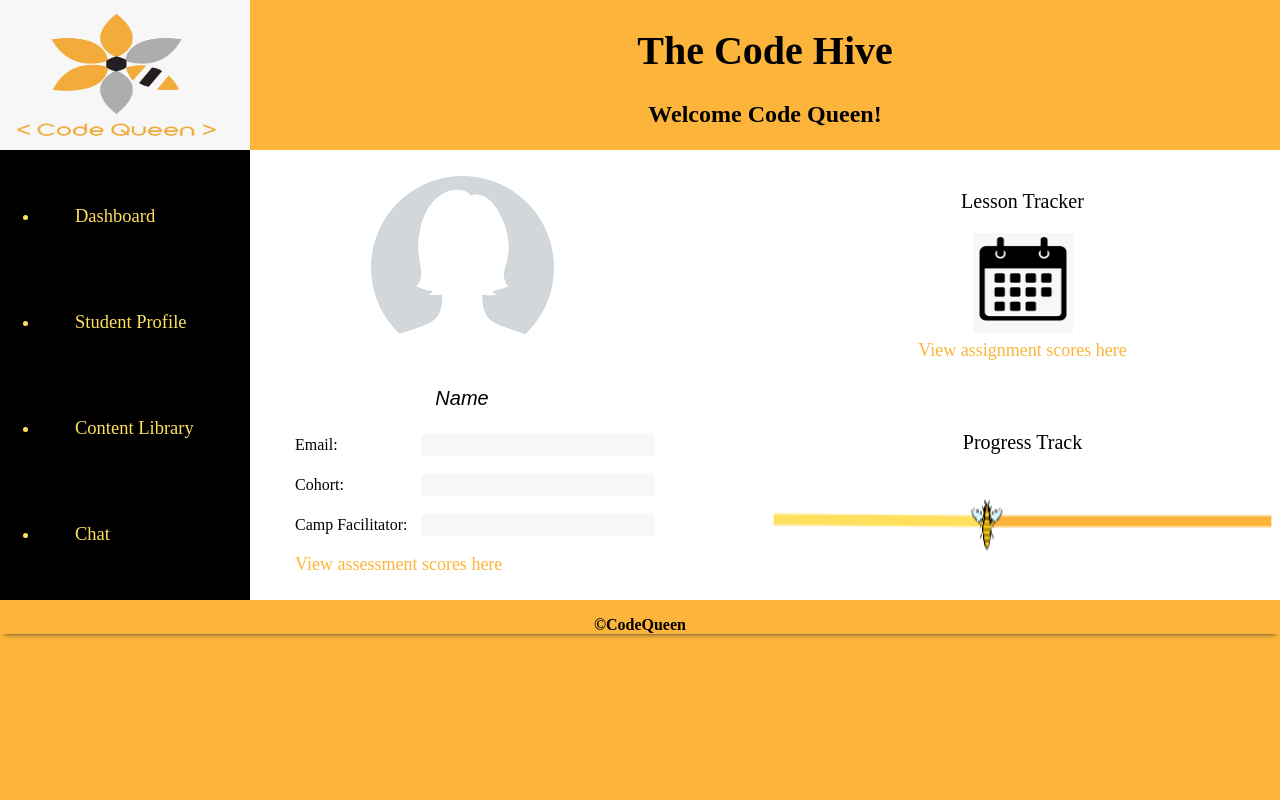
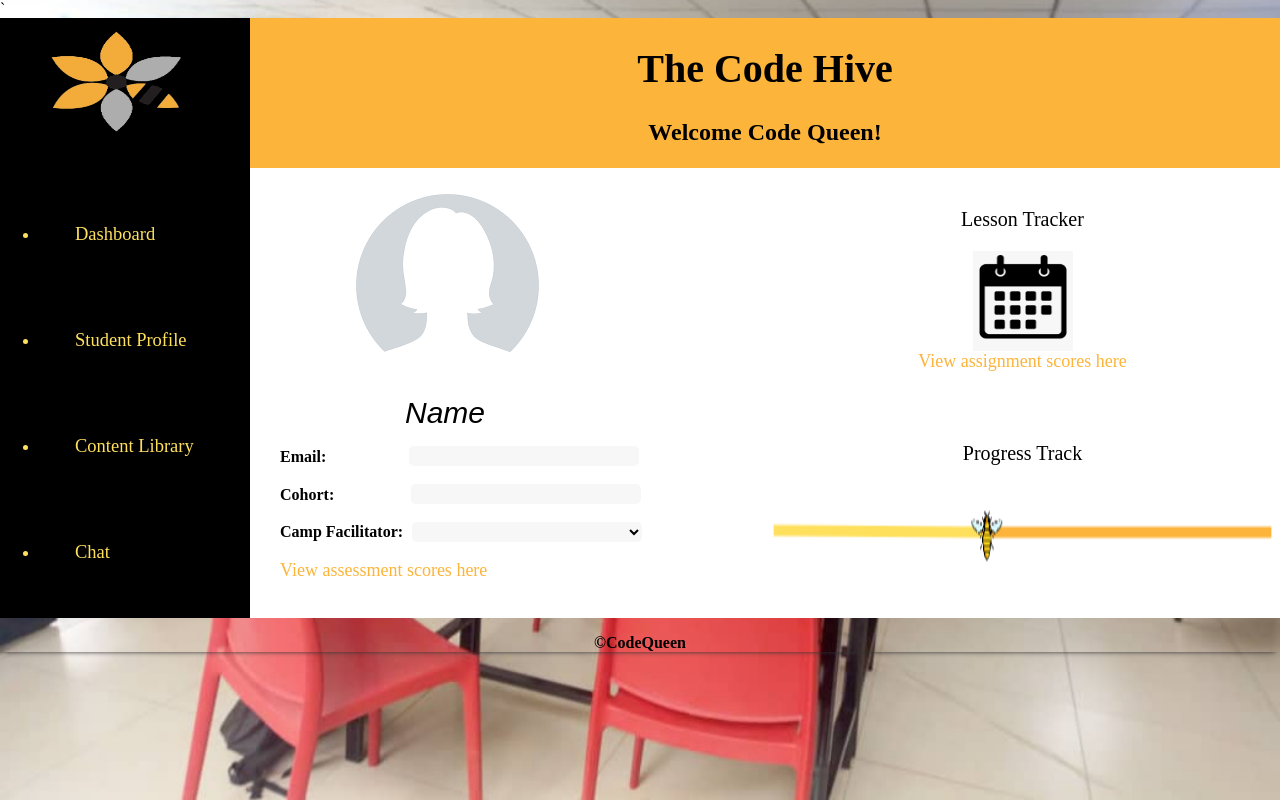
Before and after one commit to Bira274/QueenBees-frontend, a plain HTML site: page profile.html in a window 1280 px wide. Drawn offline with Linux system fonts and the light colour scheme.

Commit message:
Add recommended changes

```diff
--- a/profile.html
+++ b/profile.html
@@ -1,17 +1,19 @@
-<!DOCTYPE html>
+`<!DOCTYPE html>
 <html lang="en">
 <head>
     <meta charset="UTF-8">
     <meta http-equiv="X-UA-Compatible" content="IE=edge">
     <meta name="viewport" content="width=device-width, initial-scale=1.0">
     <link rel="stylesheet" href="./style/profile.css">
-    <link rel="icon" href="./images/logo.jpg" type="image/x-icon">
-    <title>The Code Hive</title>
+    <link rel="icon" href="./images/WhatsApp Image 2021-02-05 at 1 (2) (1).png" type="image/icon">
+    <title>The Code Hive| Student Profile</title>
 </head>
 <body>
     <div class="container">
         <div class="logo">
-            <img src="./images/logo.jpg" alt="logo">
+           <a href="./login.html">
+            <img src="./images/WhatsApp Image 2021-02-05 at 1 (2) (1).png" alt="logo">
+           </a>
         </div>
         <div class="header">
             <h1>The Code Hive</h1>
@@ -27,7 +29,9 @@
         </div>
         <div class="main">
             <div class="profile">
-                <div class="pic"><img src="./images/avatar.png" alt=""></div>
+                <div class="pic">
+                    <img src="./images/avatar.png" alt="">
+                </div>
             <div class="details">
                 <input type="text" name="" id="" placeholder="Name"><br>
                 <br><div class="email">
@@ -40,7 +44,15 @@
                 </div><br>
                 <div class="facilitator">
                     <label for="name">Camp Facilitator:</label>
-                    <input type="text" name="" id="">
+                    <select name="facilitators" id="names">
+                        <option value=""></option>
+                        <option value="">Diana Apolot</option>
+                        <option value="">Fanny Nyaiyic</option>
+                        <option value="">Monica Iyabo</option>
+                        <option value="">Nanteza Nuriat</option>
+                        <option value="">Prossy Wanyana</option>
+                        <option value="">Sandra Atim</option>
+                    </select>
                 </div><br>
                 <div class="test">
                     <a href="">View assessment scores here</a>
--- a/style/login.css
+++ b/style/login.css
@@ -1,9 +1,10 @@
 body{
-    /* background-color: rgba(255, 255, 255, 0.8); */
-    background-image: url(../images/george-pagan-iii-5b-glN15ric-unsplash.jpg);
+    /* background-color: rgb(153, 136, 136); */
+    background-image: url(../images/20211111_230851.jpg);
     background-repeat: no-repeat;
     background-attachment:fixed;
     background-size: cover;
+    box-shadow: inset 0 0 2px 2px black;
 }
 .header{
     display: flex;
@@ -15,11 +16,16 @@ body{
 }
 .header h1{
     margin-left: 265px;
+    /* background-color: blanchedalmond; */
 }
-.logo2 img{
-    width: 120px;
-    height: 120px;
-    margin-left: 310px;
+.header h2{
+    margin-left: 260px;
+}
+.header h4{
+    margin-left: 250px;
+}
+.header h4:hover{
+    text-decoration: underline;
 }
 .container{
     display: grid;
@@ -34,20 +40,16 @@ body{
 }
 .student{
     margin: 80px 80px 30px 80px;
-    background-color: #f89e02;
+    background-color: #FCB43A;
     text-align: center;
     padding-bottom: 20px;
     border-radius: 10px;
 }
-.remember{
-    /* background-color: blanchedalmond; */
-}
 .logo img{
     display: block;
-    width: 120px;
-    height: 120px;
-    padding-top: 0px;
-    margin: auto;
+    width: 150px;
+    height: 150px;
+    padding-top: 8px;
     padding-left: 5px;
 }
 ::placeholder{
@@ -90,5 +92,5 @@ a:hover{
 footer{
     text-align: center;
     font-weight: bolder;
-    color: rgb(56, 55, 55);
+    color: black;
 }
--- a/style/profile.css
+++ b/style/profile.css
@@ -1,16 +1,20 @@
 body{
-    background-color:#FCB43A;
+    background-image: url(../images/20211111_230851.jpg);
+    background-repeat: no-repeat;
+    background-attachment: fixed;
+    background-size: cover;
     margin: 0px;
 }
+/* positioning parts of profile */
 .container{
-    background-color: teal;
+    background-color: black;
     display: grid;
-    /* grid-template-columns: auto 400px auto; */
     grid-template-rows: [row1-start] 150px [row1-end row2-start] 450px [row2-end];
     grid-template-columns: [column1-start] 250px [column1-end column2-start] 300px [column2-end];
     grid-template-areas:
     "logo header header header"
     "sidebar main main main";
+    margin: 0px;
 }
 .header{
     background-color: #FCB43A;
@@ -20,19 +24,20 @@ body{
 .header h1{
     font-size: 40px;
 }
+.header h4{
+    margin-left: 300px;
+    color: blue;
+}
 .sidebar{
     background-color: black;
     grid-area: sidebar;
     color: #FFE05D;
-    /* border-radius: 8px; */
 }
 li{
-    /* list-style-image: url(../images/yelspoon.PNG); */
     padding-bottom: 45px;
     padding-top: 40px;
     padding-left: 35px;
     font-size: 18.5px;
-    /* margin-bottom: 10px; */
 }
 ul a{
     text-decoration: none;
@@ -59,12 +64,9 @@ ul a:hover{
     display: grid;
     grid-template-columns: 1fr 1fr;
 }
-
+/* styling status edit */
 .profile{
-    /* background-color: burlywood; */
-    margin-left: 15px;
     margin-right: 50px;
-    /* margin-bottom: 100px; */
     padding: 5px 30px;
 }
 .profile img{
@@ -78,33 +80,56 @@ ul a:hover{
     border-radius: 5px;
     width: 230px;
     height: 30px;
+    text-align: center;
+    font-style: italic;
+    font-size: 30px;
+    color: black;
 }
 .profile input[type=text]::placeholder{
     color: black;
     text-align: center;
-    font-size: 20px;
+    font-size: 30px;
     font-style: italic;
 }
 .email input[type=text]{
     background-color: rgb(247, 247, 247);
     margin-left: 79px;
     height: 20px;
-    /* border-bottom: 2px solid #FCB43A; */
+    text-align:left;
+    font-style: normal;
+    font-size: 15px;
+    color: black;
 }
 .cohort input[type=text]{
     background-color: rgb(247, 247, 247);
     margin-left: 73px;
     height: 20px;
-}
-.facilitator input[type=text]{
-    background-color: rgb(247, 247, 247);
-    margin-left: 10px;
-    height: 20px;
+    text-align:left;
+    font-style: normal;
+    font-size: 15px;
+    color: black;
 }
 
+.facilitator select{
+    background-color: rgb(247, 247, 247);
+    /* margin-left: 73px; */
+    height: 20px;
+    text-align:left;
+    font-style: normal;
+    font-size: 14px;
+    color: black;
+    margin-left: 5px;
+    border: none;
+    outline: none;
+    border-radius: 5px;
+    width: 230px;
+}
+.profile label{
+    font-weight: bolder;
+    font-size: 16px;
+}
+/* styling score access */
 .calender{
-    /* background-color: chocolate; */
-    /* margin-left: 200px; */
     padding-top: 20px;
     text-align: center;
     font-size: 20px;
@@ -112,11 +137,9 @@ ul a:hover{
 .calender img{
     width: 100px;
     height: 100px;
-    /* padding-left: 40px; */
 }
 .progress{
     padding-top: 50px;
-    /* background-color: goldenrod; */
 }
 .progress img{
     width: 100%;
@@ -130,9 +153,8 @@ ul a:hover{
 .main a:hover{
     text-decoration: underline;
 }
-
+/* styling footer */
 footer{
-    /* background-color: goldenrod; */
     margin: 0px;
     text-align: center;
     font-weight: bolder;
```
Also changed, not shown: login.html (+8 -7 lines), images/20211111_230851.jpg (added), images/20211111_231041.jpg (added), images/ETC (2).jpg (deleted), images/WhatsApp Image 2021-02-05 at 1 (2) (1).png (added), logo.jpg (deleted), 1 other file.
